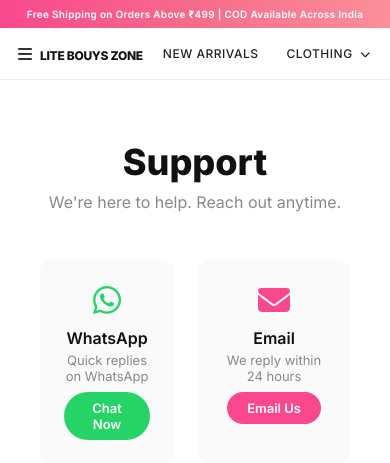
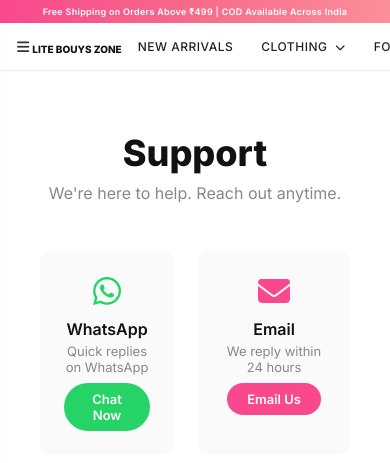
Before and after one commit to ayucreates/BOSERA, a Node server app: page /support in a window 390 px wide. Shown: the top 463 px of the page. Run offline with Node 20, Linux system fonts and the light colour scheme; some libraries are stand-ins or nearby versions.

Commit message:
Fix cropped header: smaller logo, tighter gaps, smaller icons on mobile

```diff
--- a/css/style.css
+++ b/css/style.css
@@ -859,13 +859,14 @@
   .mobile-menu-btn { display: block; }
   .navbar { display: none; }
 
-  .header-top { padding: 8px 0; }
-  .header-row { gap: 6px; }
-  .logo-text { font-size: 13px; letter-spacing: -0.3px; }
-  .header-right { gap: 6px; }
-  .header-icon { font-size: 15px; }
-  .mobile-menu-btn { font-size: 17px; padding: 2px; }
+  .header-top { padding: 6px 0; }
+  .header-row { gap: 4px; }
+  .logo-text { font-size: 11px; letter-spacing: 0; }
+  .header-right { gap: 2px; }
+  .header-icon { font-size: 14px; }
+  .mobile-menu-btn { font-size: 15px; padding: 2px; }
   #searchBtn, #accountWrap { display: none; }
+  .header-icon .badge { width: 14px; height: 14px; font-size: 8px; top: -6px; right: -8px; }
 
   .hero-slide img { max-height: 280px; }
   .hero-controls { bottom: 12px; gap: 8px; }
@@ -897,15 +898,15 @@
 }
 
 @media (max-width: 480px) {
-  .announcement-bar { font-size: 10px; padding: 8px 0; }
+  .announcement-bar { font-size: 9px; padding: 6px 0; }
 
-  .header-top { padding: 6px 0; }
-  .header-row { gap: 6px; }
-  .logo-text { font-size: 12px; }
-  .header-right { gap: 6px; }
-  .header-icon { font-size: 15px; }
-  .mobile-menu-btn { font-size: 16px; }
-  .header-icon .badge { width: 15px; height: 15px; font-size: 9px; top: -6px; right: -8px; }
+  .header-top { padding: 4px 0; }
+  .header-row { gap: 2px; }
+  .logo-text { font-size: 10px; }
+  .header-right { gap: 1px; }
+  .header-icon { font-size: 13px; }
+  .mobile-menu-btn { font-size: 14px; padding: 1px; }
+  .header-icon .badge { width: 13px; height: 13px; font-size: 7px; top: -5px; right: -7px; }
 
   .product-grid { grid-template-columns: repeat(2,1fr); gap: 6px; }
   .product-info { padding: 6px 0; }
```
